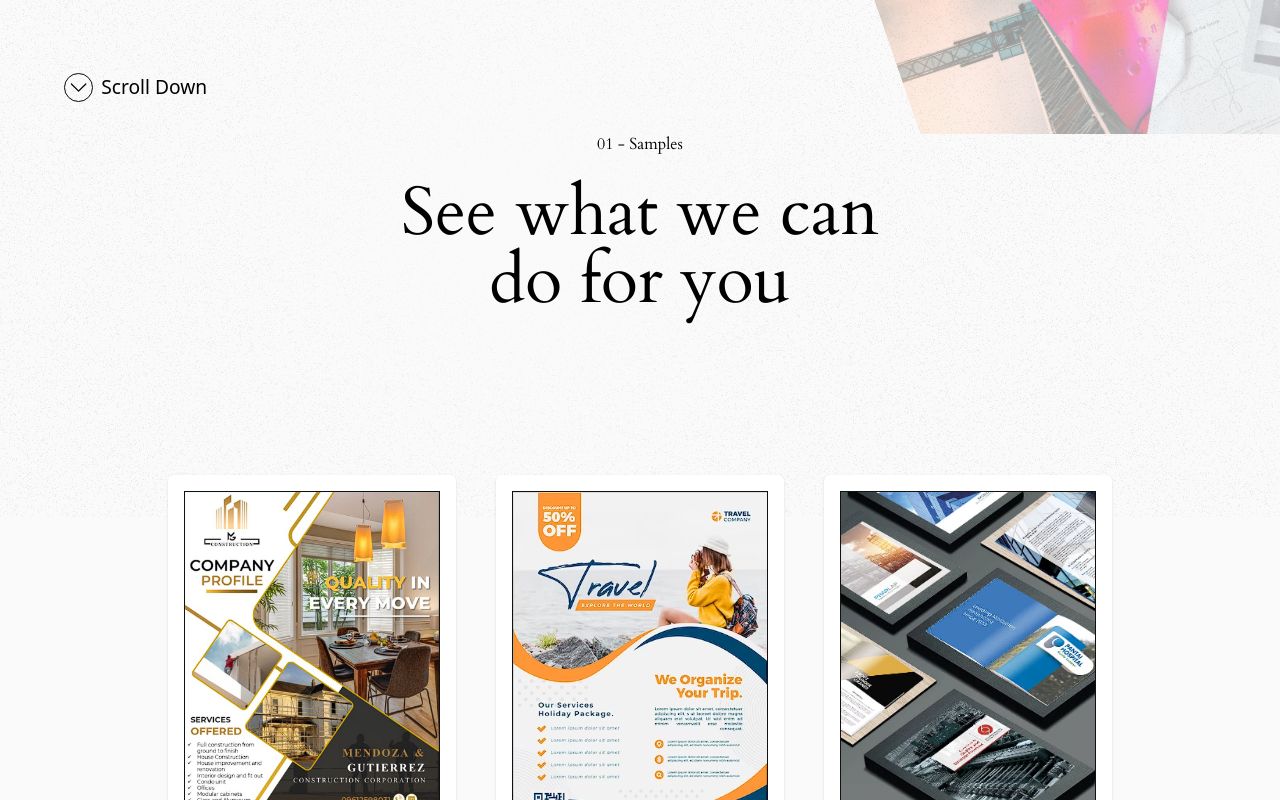
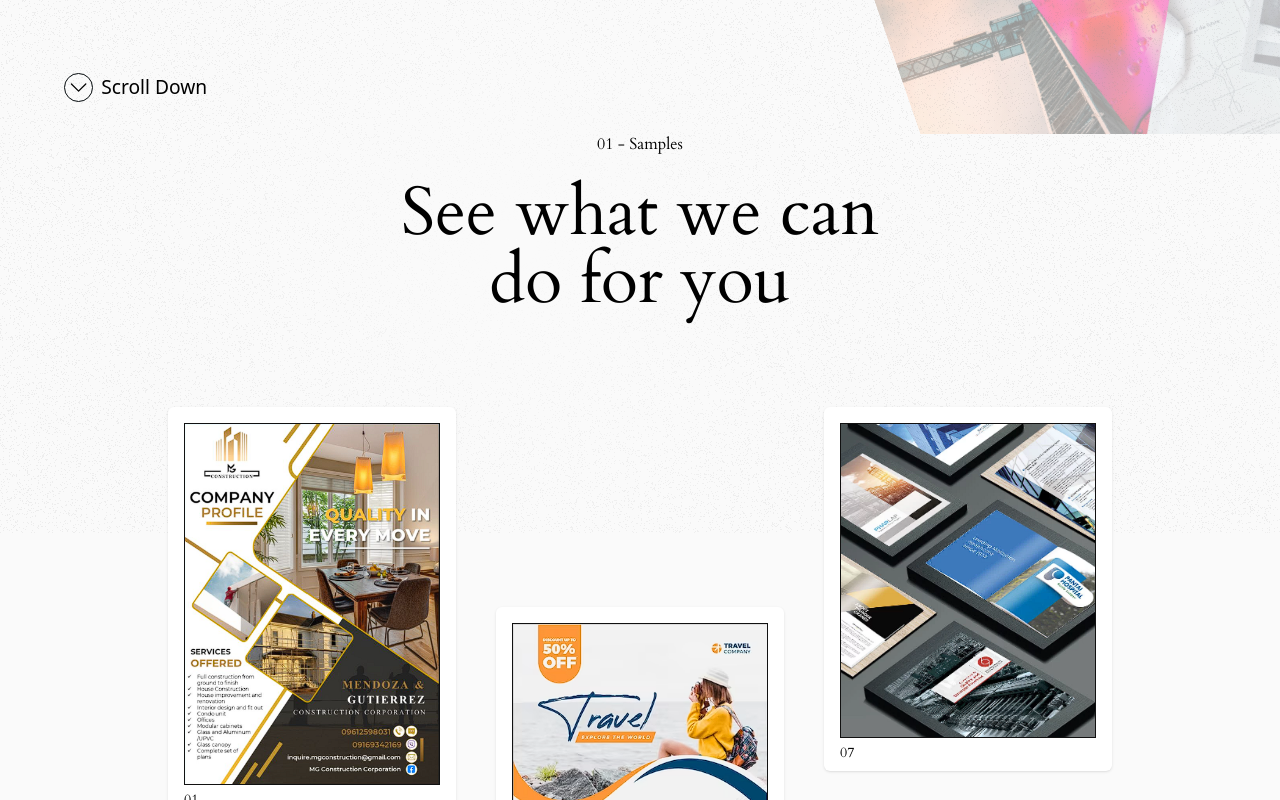
Before and after one commit to cocoontechnologies/imerge, a React (Vite) app: page / in a window 1280 px wide. Shown: the part 720-1520 px from the top of the page. Built offline with nearby package versions, Linux system fonts and the light colour scheme; a web font is replaced by a local one.

Commit message:
samples - fixed web scroll

```diff
--- a/src/components/Samples.tsx
+++ b/src/components/Samples.tsx
@@ -1,14 +1,20 @@
 // import React from 'react'
+import { Container } from "./Container"
+import { imergeData } from "../assets/imergeData"
 
 const Samples = () => {
 
     return (
-        <div>
+        <Container id="samples">
             <div className='flex flex-col justify-center items-center gap-6 font-cardo'>
                 <div className='text-sm'>01 - Samples</div>
                 <div className='text-2xl text-center leading-none'>See what we can <br /> do for you</div>
             </div>
-        </div>
+
+            <div className="block laptop:hidden">
+                <p>mobile view test</p>
+            </div>
+        </Container>
     )
 }
 
--- a/src/components/ui/ParallaxScroll.tsx
+++ b/src/components/ui/ParallaxScroll.tsx
@@ -7,19 +7,24 @@ const ParallaxScroll = () => {
     const gridRef = useRef<any>(null);
     const scrollProgress = useMotionValue(0);
 
-    const translateFirst = useTransform(scrollProgress, [0, 1], [0, -200]);
-    const translateSecond = useTransform(scrollProgress, [0, 1], [0, 50]);
-    const translateThird = useTransform(scrollProgress, [0, 1], [0, -200]);
+    const translateFirst = useTransform(scrollProgress, [0, 1], [0, -100]);
+    const translateSecond = useTransform(scrollProgress, [0, 1], [0, 100]);
+    const translateThird = useTransform(scrollProgress, [0, 1], [0, -100]);
+
 
     useLayoutEffect(() => {
         const windowHeight = window.innerHeight;
         const documentHeight = document.body.scrollHeight;
+
         const handleScroll = () => {
-            const scrollValue = window.scrollY / (documentHeight - windowHeight);
-            scrollProgress.set(scrollValue);
+            if (window.scrollY > 500) {
+                const scrollValue = window.scrollY / (documentHeight - windowHeight);
+                scrollProgress.set(scrollValue);
+            }
         };
 
         handleScroll();
+
         window.addEventListener('scroll', handleScroll);
 
         return () => {
@@ -46,7 +51,7 @@ const ParallaxScroll = () => {
     const thirdPart = sampleImages.slice(2 * third);
 
     return (
-        <div className={cn("h-[40rem] items-start w-full")}>
+        <div className={cn("hidden laptop:block h-[40rem] items-start w-full")}>
             <div
                 className="grid grid-cols-1 md:grid-cols-2 lg:grid-cols-3 items-start  max-w-5xl mx-auto gap-10 py-40 px-10"
                 ref={gridRef}
```
